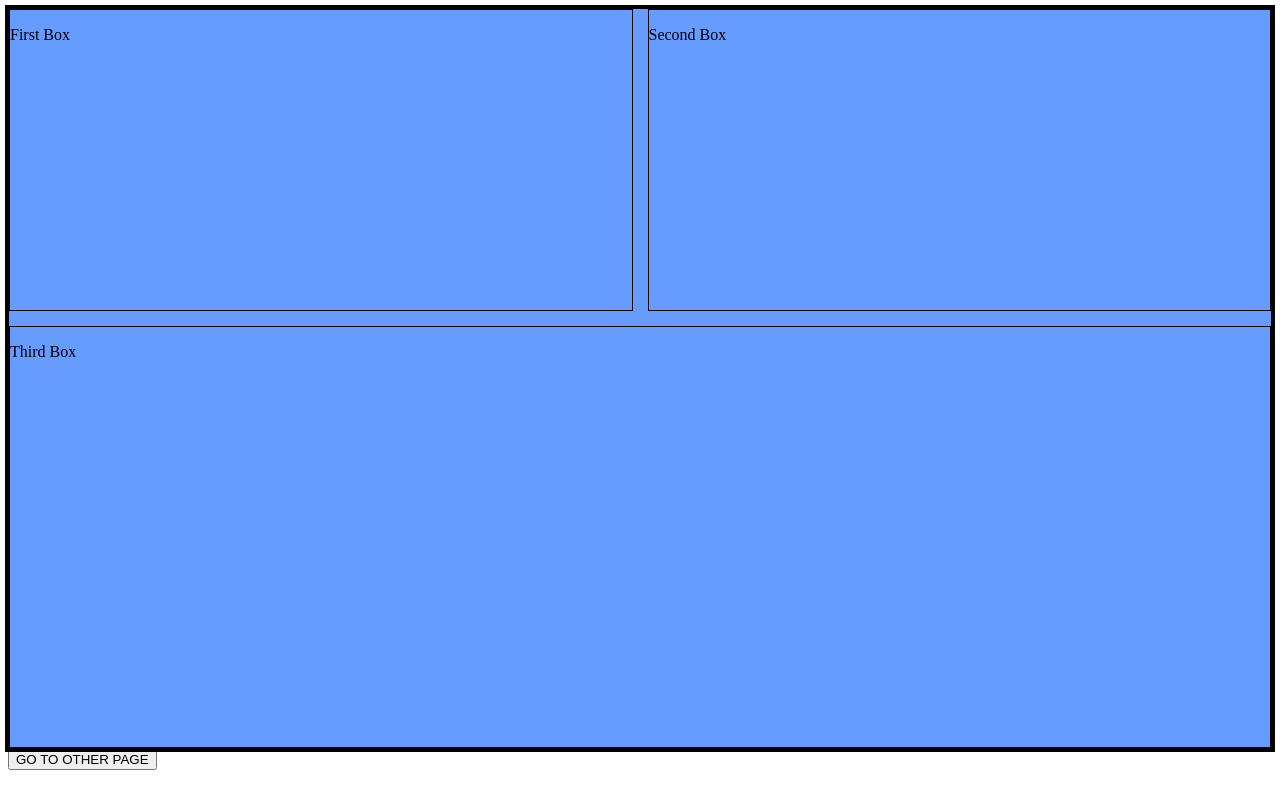
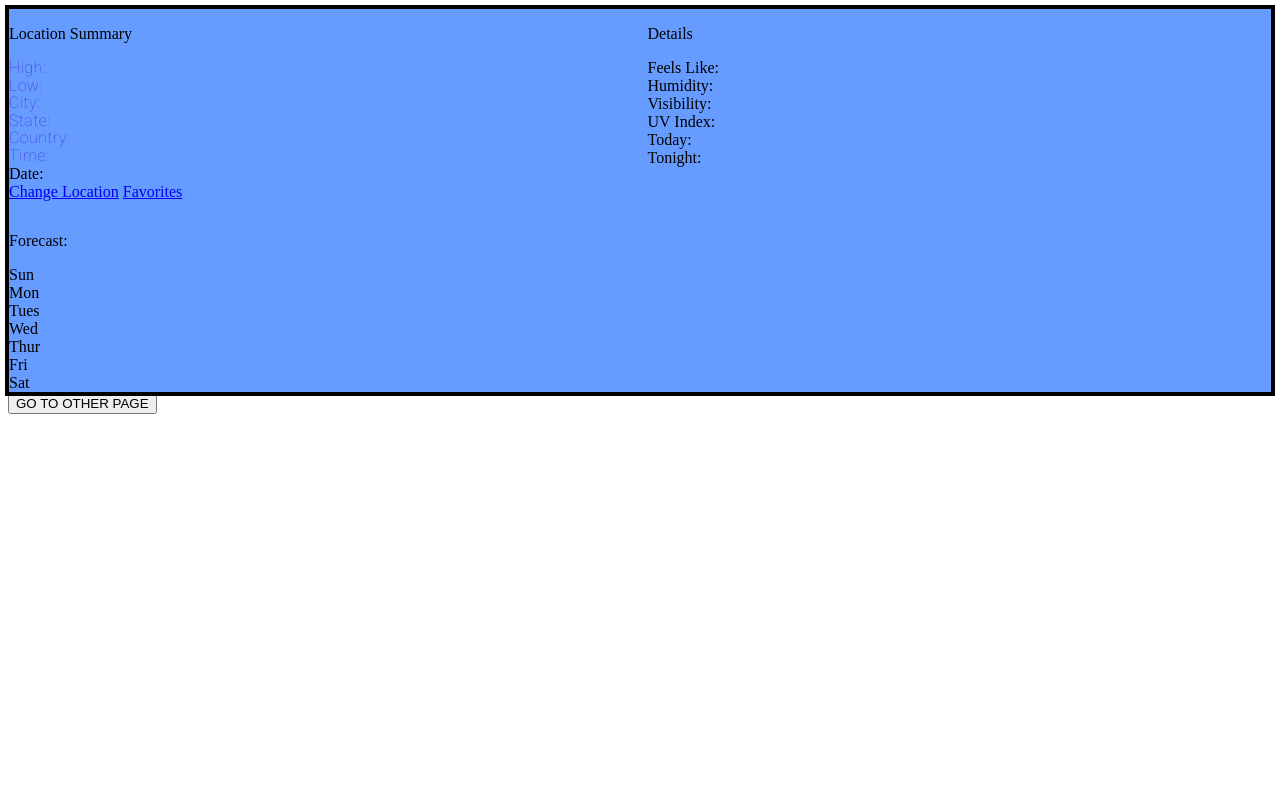
Before and after one commit to TheCraftedGem/sweater_weather_frontend, a website built with webpack: page index.html in a window 1280 px wide. Built offline with nearby package versions, Linux system fonts and the light colour scheme.

Commit message:
adds classes to html cards

```diff
--- a/index.html
+++ b/index.html
@@ -4,22 +4,47 @@
       <meta charset="utf-8">
       <title>Sweater Weather</title>
       <link rel="stylesheet" type="text/css" href='./lib/styles.css'>
-
+      <script type="text/javascript" src="./lib/scripts.js"></script>
     </head>
       <body>
-      <!--  the a tag below can link you to another HTML page  -->
-      <!--  if you click the button in the browser right now, you'll get an error because that is not a real file path -->
-  <script type="text/javascript" src="./lib/scripts.js"></script>
+        <div class='wrapper'>
+          <div class="item location">
+            <p> Location Summary </p>
+              <div class="current temperature"></div>
+              <div class="current summary"> </div>
+              <div class="high"><h4>High:</h4></div>
+              <div class="low"><h4>Low:</h4></div>
+              <div class="city"><h4>City:</h4></div>
+              <div class="state"><h4>State:</h4></div>
+              <div class="country"><h4>Country:</h4></div>
+              <div class="time"><h4>Time:</h4></div>
+              <div class="date">Date:</div>
+              <a href="fetch call to location">Change Location</a>
+              <a href="fetch call to favorites">Favorites</a>
+          </div>
 
-  <div class='wrapper'>
-    <div class="item item1">
-      <p> First Box </p>
+          <div class="item details">
+            <p> Details </p>
+              <div class="current summary"> </div>
+              <div class="feels like">Feels Like:</div>
+              <div class="humidity">Humidity:</div>
+              <div class="visibility">Visibility:</div>
+              <div class="uv index">UV Index:</div>
+              <div class="hourly summary">Today:</div>
+              <div class="late summary">Tonight:</div>
           </div>
-    <div class="item item2">
-      <p> Second Box </p>
+
+          <div class="item forecast">
+            <p> Forecast: </p>
+              <div class="daily">
+                <div class="sunday">Sun</div>
+                <div class="monday">Mon</div>
+                <div class="tuesday">Tues</div>
+                <div class="wednesday">Wed</div>
+                <div class="thursday">Thur</div>
+                <div class="friday">Fri</div>
+                <div class="saturday">Sat</div>
               </div>
-    <div class="item item3">
-      <p> Third Box </p>
           </div>
         </div>
 
```
Lines whose indentation alone changed are shown as unchanged.
